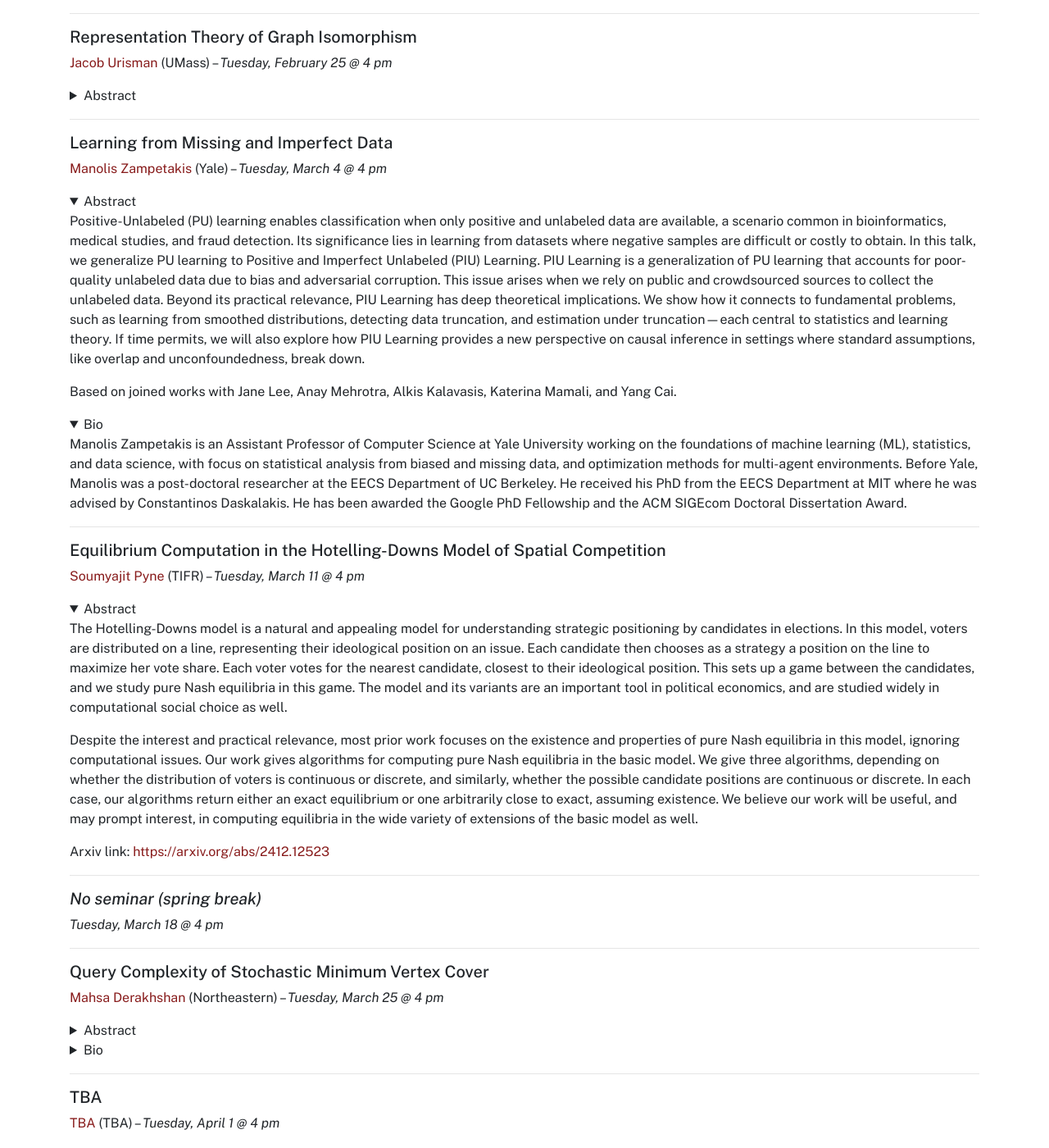
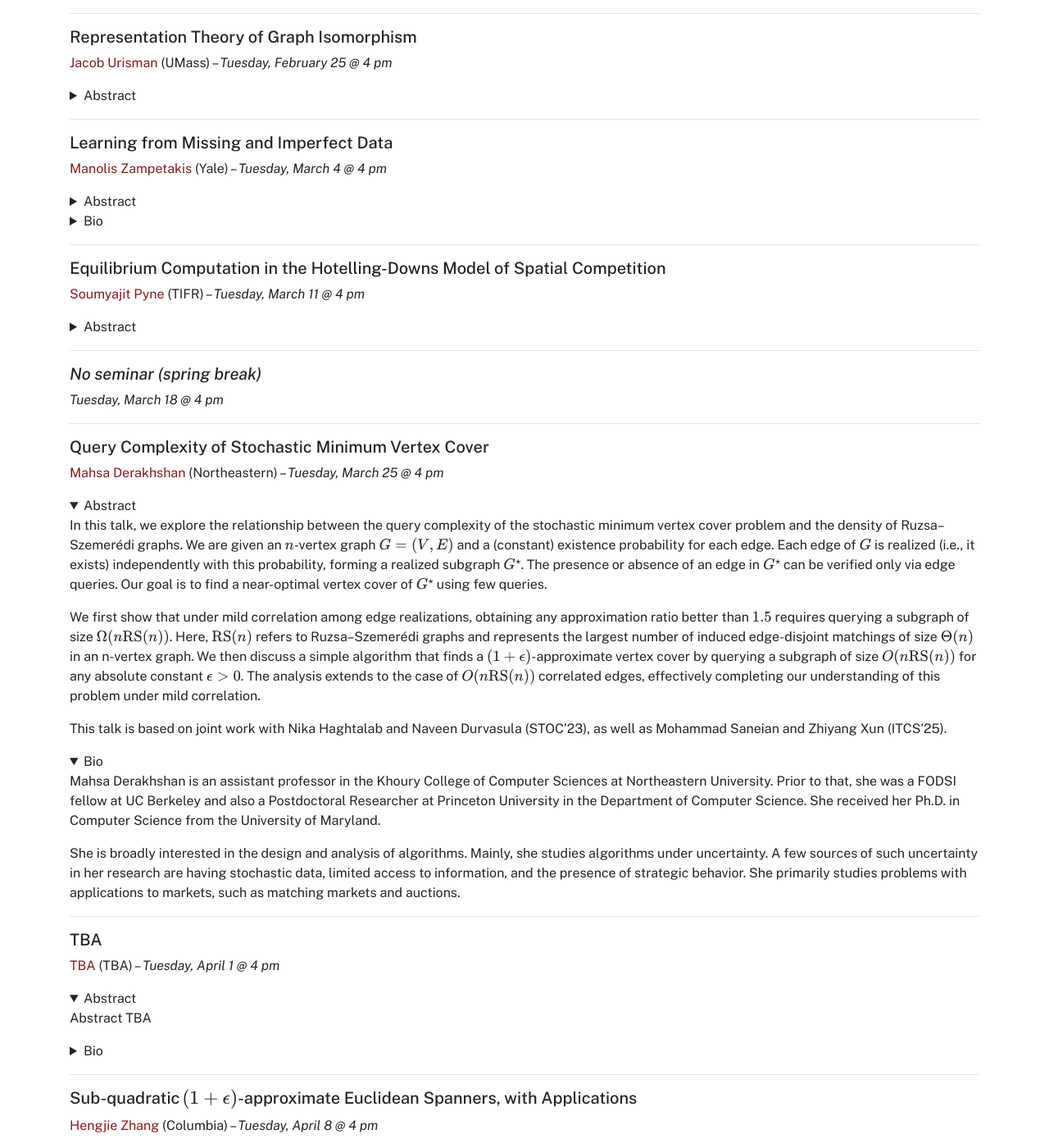
Before and after one commit to umass-theory/umass-theory.github.io, a Jekyll site: the page built from seminar.md, in a window 1280 px wide and 1400 px high, scrolled down 1083 px. Shown: the whole window at 82% size. Built offline with Jekyll 4.4.1, drawn with Linux system fonts in a browser that asks for light colours.

Commit message:
Update seminar.md

```diff
--- a/seminar.md
+++ b/seminar.md
@@ -102,7 +102,7 @@ Deeparnab Chakrabarty is an associate professor at Dartmouth. Prior to this he w
 ##### Learning from Missing and Imperfect Data
 
 [Manolis Zampetakis](https://mzampet.com/) (Yale) --  *Tuesday, March 4 @ 4 pm*
-<details markdown="1" open='1'>
+<details markdown="1">
 <summary>Abstract</summary>
 
 Positive-Unlabeled (PU) learning enables classification when only positive and unlabeled data are available, a scenario common in bioinformatics, medical studies, and fraud detection. Its significance lies in learning from datasets where negative samples are difficult or costly to obtain. In this talk, we generalize PU learning to Positive and Imperfect Unlabeled (PIU) Learning. PIU Learning is a generalization of PU learning that accounts for poor-quality unlabeled data due to bias and adversarial corruption. This issue arises when we rely on public and crowdsourced sources to collect the unlabeled data.
@@ -112,7 +112,7 @@ Based on joined works with Jane Lee, Anay Mehrotra, Alkis Kalavasis, Katerina Ma
 
 
 </details>
-<details markdown="1" open='1'>
+<details markdown="1">
 <summary>Bio</summary>
 
 Manolis Zampetakis is an Assistant Professor of Computer Science at Yale University working on the foundations of machine learning (ML), statistics, and data science, with focus on statistical analysis from biased and missing data, and optimization methods for multi-agent environments. Before Yale, Manolis was a post-doctoral researcher at the EECS Department of UC Berkeley. He received his PhD from the EECS Department at MIT where he was advised by Constantinos Daskalakis. He has been awarded the Google PhD Fellowship and the ACM SIGEcom Doctoral Dissertation Award.
@@ -124,7 +124,7 @@ Manolis Zampetakis is an Assistant Professor of Computer Science at Yale Univers
 ##### Equilibrium Computation in the Hotelling-Downs Model of Spatial Competition
 
 [Soumyajit Pyne](https://sites.google.com/view/soumyajitpyne) (TIFR) --  *Tuesday, March 11 @ 4 pm*
-<details markdown="1" open='1'>
+<details markdown="1">
 <summary>Abstract</summary>
 
 The Hotelling-Downs model is a natural and appealing model for understanding strategic positioning by candidates in elections. In this model, voters are distributed on a line, representing their ideological position on an issue. Each candidate then chooses as a strategy a position on the line to maximize her vote share. Each voter votes for the nearest candidate, closest to their ideological position. This sets up a game between the candidates, and we study pure Nash equilibria in this game. The model and its variants are an important tool in political economics, and are studied widely in computational social choice as well.
@@ -147,7 +147,7 @@ Arxiv link: [https://arxiv.org/abs/2412.12523](https://arxiv.org/abs/2412.12523)
 ##### Query Complexity of Stochastic Minimum Vertex Cover
 
 [Mahsa Derakhshan](https://www.khoury.northeastern.edu/home/derakhshan/) (Northeastern) --  *Tuesday, March 25 @ 4 pm*
-<details markdown="1">
+<details markdown="1" open='1'>
 <summary>Abstract</summary>
 
 In this talk, we explore the relationship between the query complexity of the stochastic minimum vertex cover problem and the density of Ruzsa–Szemerédi graphs. We are given an $$n$$-vertex graph $$G=(V,E)$$ and a (constant) existence probability for each edge. Each edge of $$G$$ is realized (i.e., it exists) independently with this probability, forming a realized subgraph $$G^\star$$. The presence or absence of an edge in $$G^\star$$ can be verified only via edge queries. Our goal is to find a near-optimal vertex cover of $$G^\star$$ using few queries.
@@ -157,7 +157,7 @@ We first show that under mild correlation among edge realizations, obtaining any
 This talk is based on joint work with Nika Haghtalab and Naveen Durvasula (STOC’23), as well as Mohammad Saneian and Zhiyang Xun (ITCS’25).
 
 </details>
-<details markdown="1">
+<details markdown="1" open='1'>
 <summary>Bio</summary>
 
 Mahsa Derakhshan is an assistant professor in the Khoury College of Computer Sciences at Northeastern University. Prior to that, she was a FODSI fellow at UC Berkeley and also a Postdoctoral Researcher at Princeton University in the Department of Computer Science.  She received her Ph.D. in Computer Science from the University of Maryland.
```
